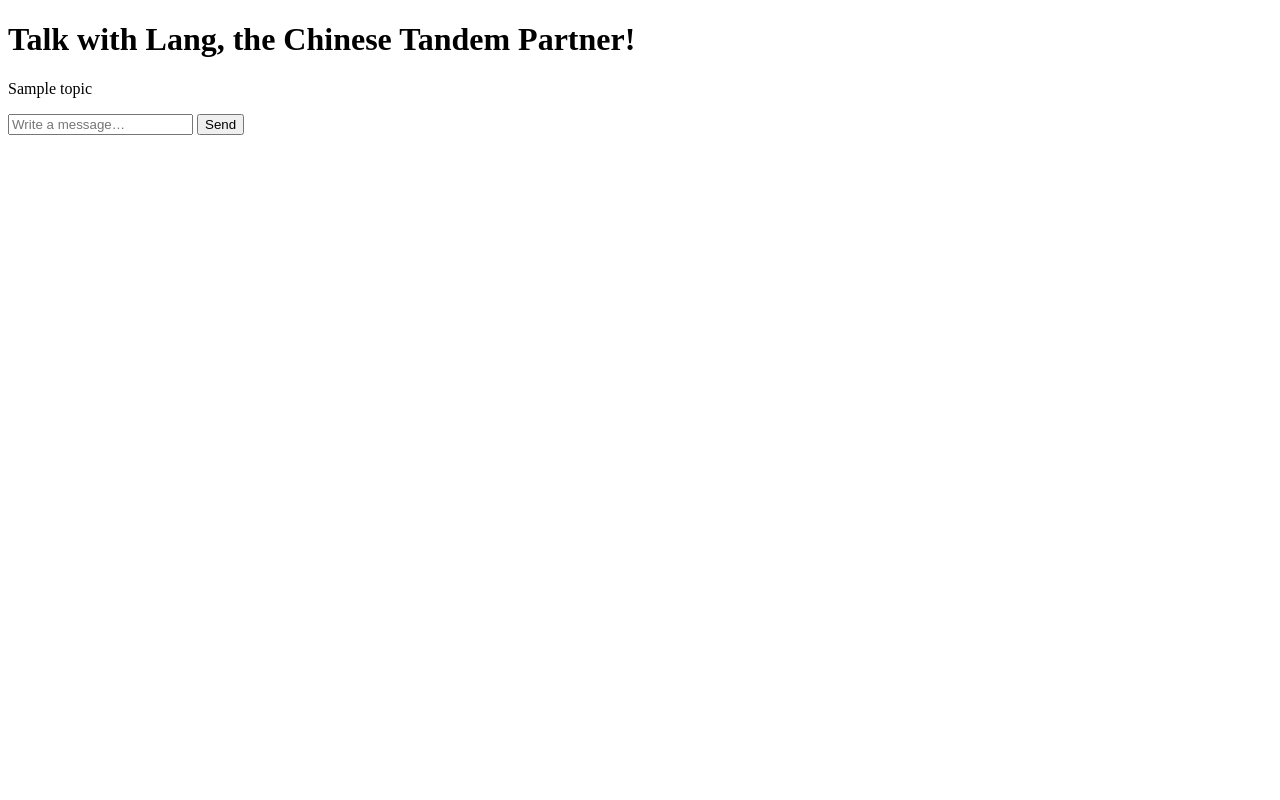
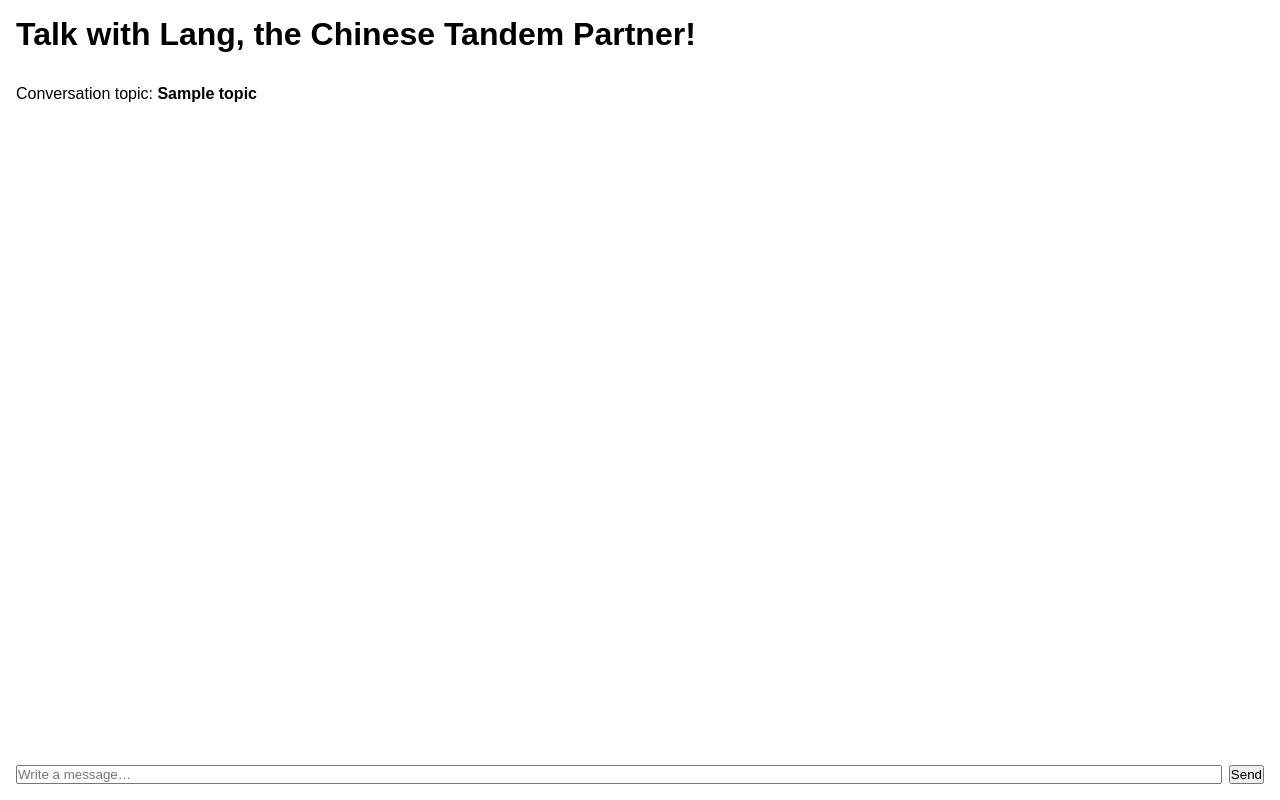
Before and after one commit to my-tien/tandem-partner, a Flask app: template backend/server/templates/chat.html in a window 1280 px wide. Run offline with Flask 3, Linux system fonts and the light colour scheme; the template is opened without the code that fills it: most values are stand-ins (such as "Sample title", 1, 10 or a date in 2020).

Commit message:
Add styling
- scrollable chat history
- student message on the right, Lang answer on the left
- muted color for message author and time
- let input field grow horizontally

```diff
--- /dev/null
+++ b/backend/server/static/style.css
@@ -0,0 +1,49 @@
+* {
+    margin: 0;
+    padding: 0;
+    box-sizing: content-box;
+}
+
+html, body, .content {
+    height: 100%;
+    font-family: sans-serif;
+}
+
+.content {
+    display: flex;
+    flex-direction: column;
+}
+
+.content > *:not(#chatHistory) {
+    flex-shrink: 0;
+}
+
+.header,.topic {
+    margin: 1em;
+}
+
+#chatHistory {
+    flex-grow: 1;
+    display: flex;
+    flex-direction: column;
+    overflow-y: auto;
+    padding: 25px;
+}
+
+#chatHistory .chat-message {
+    align-self: flex-end;
+}
+
+.input-form {
+    margin: 1em;
+    display: flex;
+    flex-direction: row;
+}
+.input-form input[type="text"] {
+    flex-grow: 1;
+    margin-right: 0.5em;
+}
+
+.chat-item-name,.chat-item-time {
+    color: grey;
+}
--- a/backend/server/templates/chat.html
+++ b/backend/server/templates/chat.html
@@ -3,22 +3,20 @@
   <head>
     <meta charset="UTF-8">
     <title>Chinese Tandem Partner</title>
-    <link rel="stylesheet" href="./style.css">
-    <link rel="icon" href="./favicon.ico" type="image/x-icon">
+    <link rel="stylesheet" href="{{url_for('static', filename='style.css')}}">
   </head>
   <body>
-    <main>
-      <h1>Talk with Lang, the Chinese Tandem Partner!</h1>
-    </main>
-    <p class="topic">{{ topic }}</p>
-    <div id="chatHistory"></div>
-    <form hx-post="/chat/message?topic={{ topic }}" hx-target="#chatHistory" hx-swap="beforeend">
-      <input id="messageInput" name="message" placeholder="Write a message…">
-      <input data-id="messageSend" type="submit" value="Send">
-    </form>
+    <div class="content">
+      <main class="header">
+        <h1>Talk with Lang, the Chinese Tandem Partner!</h1>
+      </main>
+      <p class="topic">Conversation topic: <strong>{{ topic }}</strong></p>
+      <div id="chatHistory"></div>
+      <form class="input-form" hx-post="/chat/message?topic={{ topic }}" hx-target="#chatHistory" hx-swap="beforeend">
+        <input id="messageInput" type="text" name="message" placeholder="Write a message…">
+        <input data-id="messageSend" type="submit" value="Send">
+      </form>
+    </div>
     <script src="{{url_for('static', filename='htmx.min.js')}}"></script>
-    <script>
-
-    </script>
   </body>
   </html>
--- a/backend/server/templates/message.html
+++ b/backend/server/templates/message.html
@@ -1,4 +1,4 @@
-<div class="chat-item">
+<div class="chat-item chat-message">
     <p class="chat-item-name">[{{ name }}]:</p>
     <p class="chat-item-message">{{ message }}</p>
     <p class="chat-item-time">{{ time }}</p>
@@ -16,4 +16,5 @@
     hx-swap-oob="true"
     name="message"
     placeholder="Write a message…"
+    type="text"
 >
--- a/backend/server/templates/response.html
+++ b/backend/server/templates/response.html
@@ -1,4 +1,4 @@
-<div class="chat-item">
+<div class="chat-item chat-response">
     <p class="chat-item-name">[{{ name }}]:</p>
     <p class="chat-item-message">{{ message }}</p>
     <p class="chat-item-time">{{ time }}</p>
```
Also changed, not shown: backend/server/templates/index.html (+4 -5 lines).
